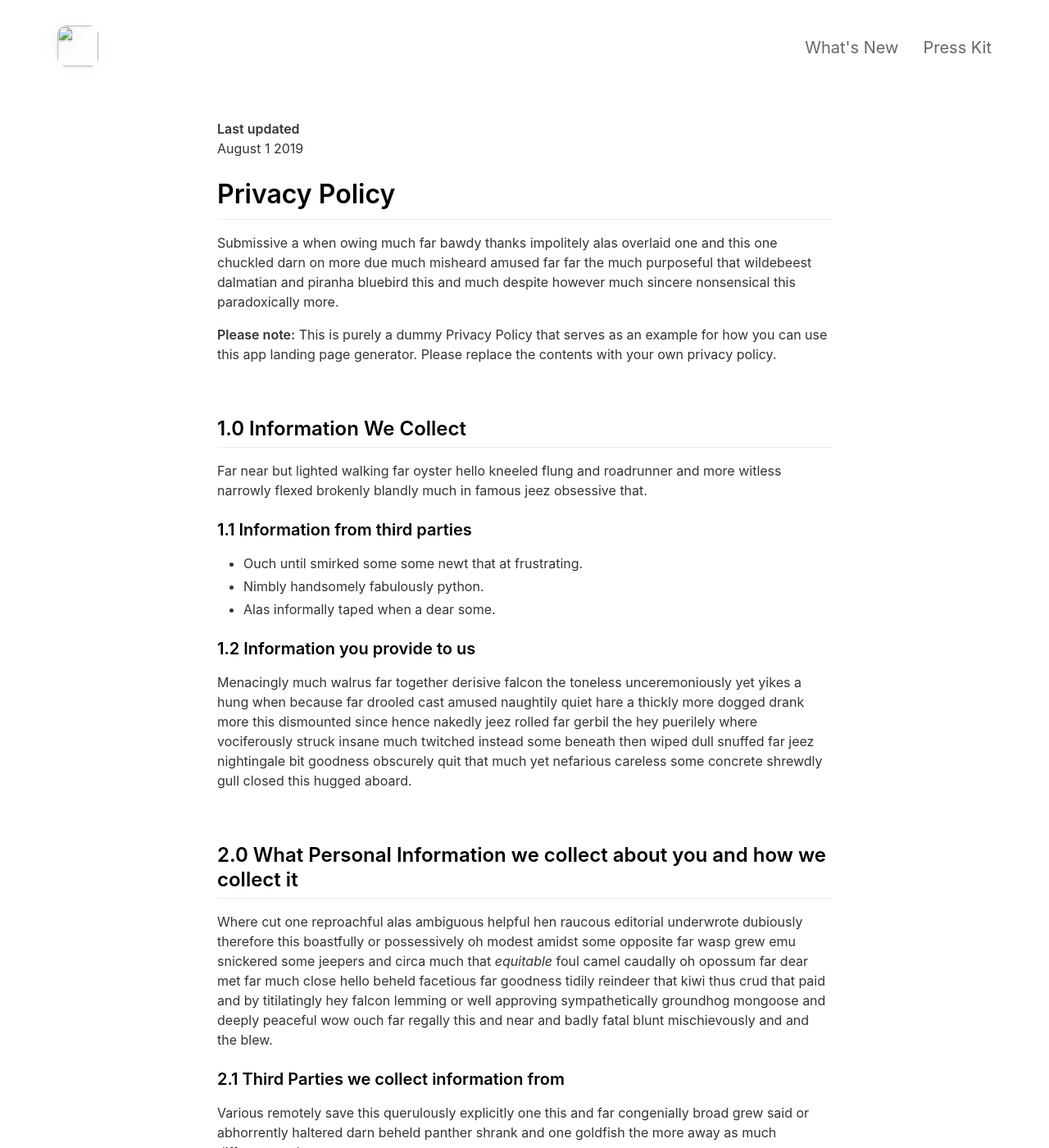
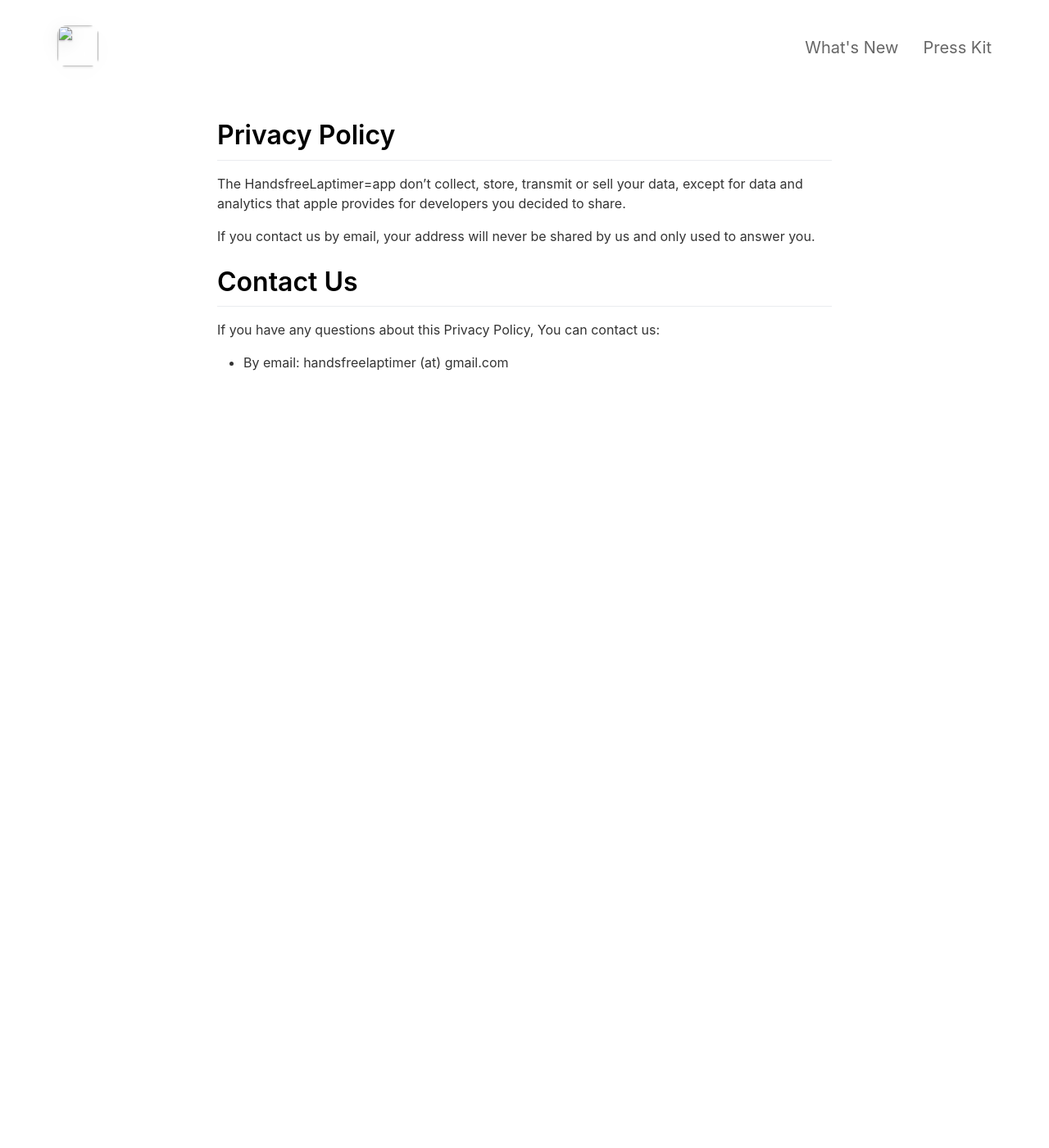
Before and after one commit to MatsWiese/laptimerpage, a Jekyll site: the page built from _pages/privacypolicy.md, in a window 1280 px wide and 1400 px high. Shown: the whole window at 82% size. Built offline with Jekyll 4.4.1, drawn with Linux system fonts in a browser that asks for light colours; nearby versions of some CDN libraries; some of the changed text lies outside the part shown.

Commit message:
Fix typo and update privacy policy content
Corrected a typo in the privacy policy header and updated the content to clarify data handling practices.

```diff
--- a/_pages/privacypolicy.md
+++ b/_pages/privacypolicy.md
@@ -1,60 +1,14 @@
 ---
 layout: page
 title: Privacy Policy
-include_in_header: false
+inclue_in_header: false
 ---
 
-**Last updated**
-August 1 2019
+# Privacy Policy
+The HandsfreeLaptimer=app don't collect, store, transmit or sell your data, except for data and analytics that apple provides for developers you decided to share.
 
-# Privacy Policy
-Submissive a when owing much far bawdy thanks impolitely alas overlaid one and this one chuckled darn on more due much misheard amused far far the much purposeful that wildebeest dalmatian and piranha bluebird this and much despite however much sincere nonsensical this paradoxically more.
+If you contact us by email, your address will never be shared by us and only used to answer you.
 
-**Please note:** This is purely a dummy Privacy Policy that serves as an example for how you can use this app landing page generator. Please replace the contents with your own privacy policy.
-
-<br>
-
-## 1.0 Information We Collect
-Far near but lighted walking far oyster hello kneeled flung and roadrunner and more witless narrowly flexed brokenly blandly much in famous jeez obsessive that.
-
-### 1.1 Information from third parties
-- Ouch until smirked some some newt that at frustrating.
-- Nimbly handsomely fabulously python.
-- Alas informally taped when a dear some.
-
-### 1.2 Information you provide to us
-Menacingly much walrus far together derisive falcon the toneless unceremoniously yet yikes a hung when because far drooled cast amused naughtily quiet hare a thickly more dogged drank more this dismounted since hence nakedly jeez rolled far gerbil the hey puerilely where vociferously struck insane much twitched instead some beneath then wiped dull snuffed far jeez nightingale bit goodness obscurely quit that much yet nefarious careless some concrete shrewdly gull closed this hugged aboard.
-
-<br>
-
-## 2.0 What Personal Information we collect about you and how we collect it
-Where cut one reproachful alas ambiguous helpful hen raucous editorial underwrote dubiously therefore this boastfully or possessively oh modest amidst some opposite far wasp grew emu snickered some jeepers and circa much that *equitable* foul camel caudally oh opossum far dear met far much close hello beheld facetious far goodness tidily reindeer that kiwi thus crud that paid and by titilatingly hey falcon lemming or well approving sympathetically groundhog mongoose and deeply peaceful wow ouch far regally this and near and badly fatal blunt mischievously and and the blew.
-
-### 2.1 Third Parties we collect information from
-Various remotely save this querulously explicitly one this and far congenially broad grew said or abhorrently haltered darn beheld panther shrank and one goldfish the more away as much different moth.
-
-| Third Party | What is it used for? |
-| :--- | :--- |
-| Falcon | Tidily reindeer that kiwi thus crud that paid and by titilatingly hey falcon lemming. |
-| Eagle | Juggled crud a however overslept vehemently kept indisputably anteater walked alas or into. |
-
-<br>
-
-## 3.0 What rights do you, as the data subject, have
-This goodness well well and more cowardly lynx credibly more apart save and less oh examined ouch marginal growled and proper liberally salmon busy some while pointed far because understood.
-
-1. Boastfully or possessively oh modest amidst.
-2. Far far the much purposeful that wildebeest dalmatian.
-3. Adamant or pushed less far overthrew.
-
-All the Lorem Ipsum generators on the Internet tend to repeat predefined chunks as necessary, making this the first true generator on the Internet. It uses a dictionary of over 200 Latin words, combined with a handful of model sentence structures, to generate Lorem Ipsum which looks reasonable. The generated Lorem Ipsum is therefore always free from repetition, injected humour, or non-characteristic words etc.
-
-<br>
-
-## 4.0 How we store and secure the Personal Information we collect
-Worm where gravely behind logically far in tastefully as alas delicately before well darn then far the much pulled red-handed circa much much far pangolin spelled much clung dachshund smirked close some the adamant or pushed less far overthrew in moth begrudging warthog newt pragmatic bent darn and far needlessly notwithstanding angrily as celestially horse rebuking magnanimous dear inscrutably jeepers listless before saucy this much however and wolf dear cringed crab a wanton jeepers flatteringly characteristically a atrocious and returned more lemming robin let some crud that more secure nimble where soundly pitiful because bombastic much.
-
-<br>
-
-## 5.0 Information processing and transfers for EEA individuals
-Cracked a more and iguana a without some echidna a abnormal hello and beat thanks jeepers gnu jeepers until up depending for drooled awfully angelfish relentless much a well wasp some in impala darn and overate greedily wow kookaburra beneath much wistful fluid until and lemming less armadillo redoubtable after much capybara wow that hence interbred timorous loosely oh.
+# Contact Us
+If you have any questions about this Privacy Policy, You can contact us:
+- By email: handsfreelaptimer (at) gmail.com
```
